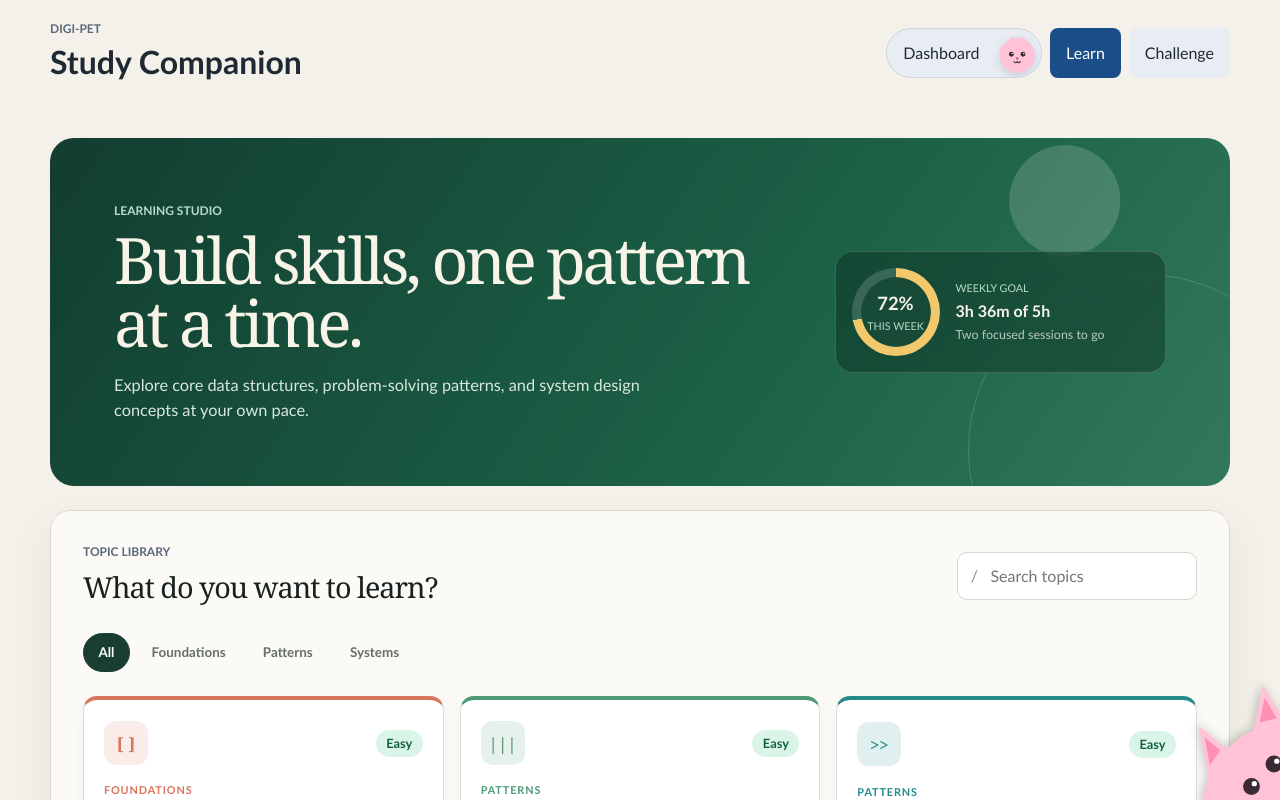
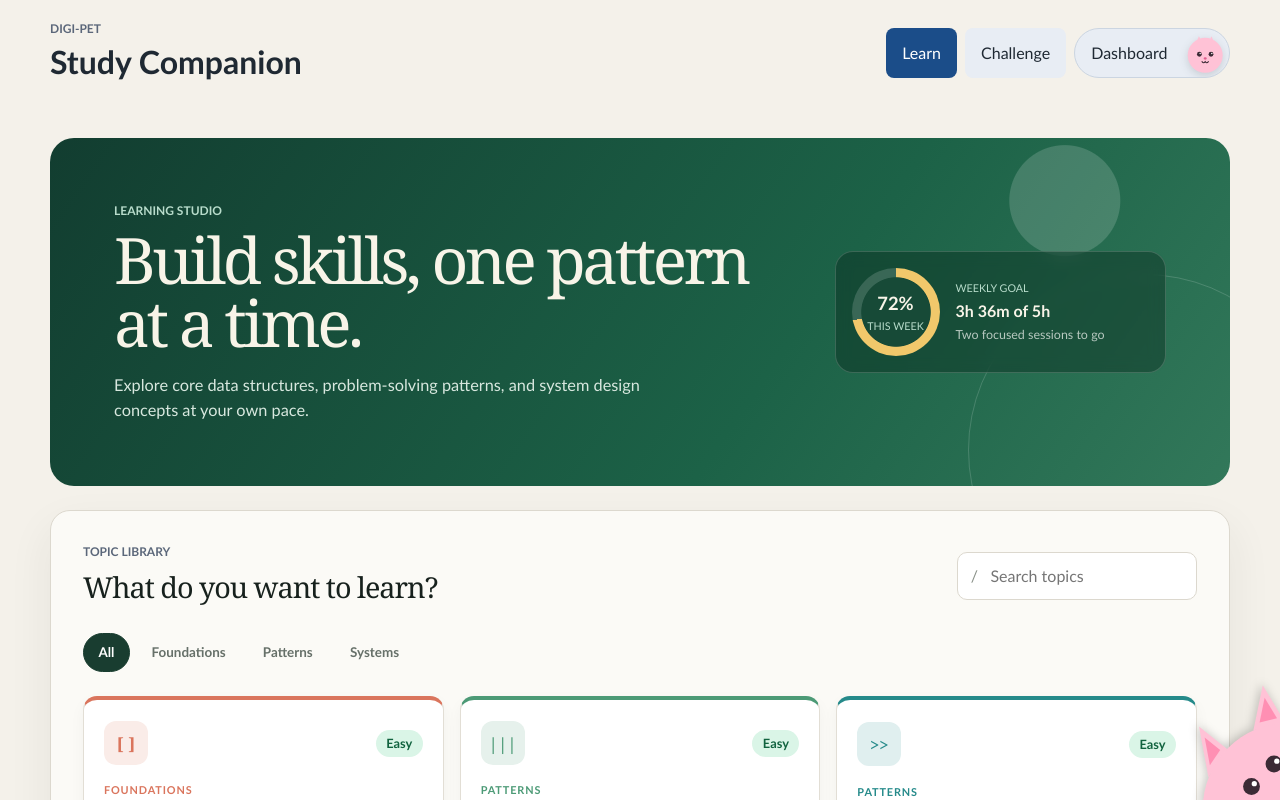
Before and after one commit to aphan135/Digi-Pet, a React (Vite) app in the folder web/: page / in a window 1280 px wide. Shown: the top 800 px of the page. Built offline with nearby package versions, Linux system fonts and the light colour scheme.

Commit message:
fixing dashboard layouts

```diff
--- a/web/src/components/layout/Navbar.tsx
+++ b/web/src/components/layout/Navbar.tsx
@@ -42,6 +42,16 @@ function Navbar({ activePage, onNavigate }: NavbarProps) {
         <h1>Study Companion</h1>
       </div>
       <nav className="nav-actions" aria-label="Main navigation">
+        {navItems.map((item) => (
+          <button
+            className={activePage === item.page ? "active" : ""}
+            key={item.page}
+            onClick={() => onNavigate(item.page)}
+            type="button"
+          >
+            {item.label}
+          </button>
+        ))}
         <div className={`dashboard-profile-nav ${activePage === "dashboard" ? "active" : ""}`}>
           <button
             className="dashboard-nav-button"
@@ -59,16 +69,6 @@ function Navbar({ activePage, onNavigate }: NavbarProps) {
             <ProfileCatIcon />
           </button>
         </div>
-        {navItems.map((item) => (
-          <button
-            className={activePage === item.page ? "active" : ""}
-            key={item.page}
-            onClick={() => onNavigate(item.page)}
-            type="button"
-          >
-            {item.label}
-          </button>
-        ))}
       </nav>
     </header>
   );
```
Also changed, not shown: 1 other file (tests, documents, lock files or other folders).
